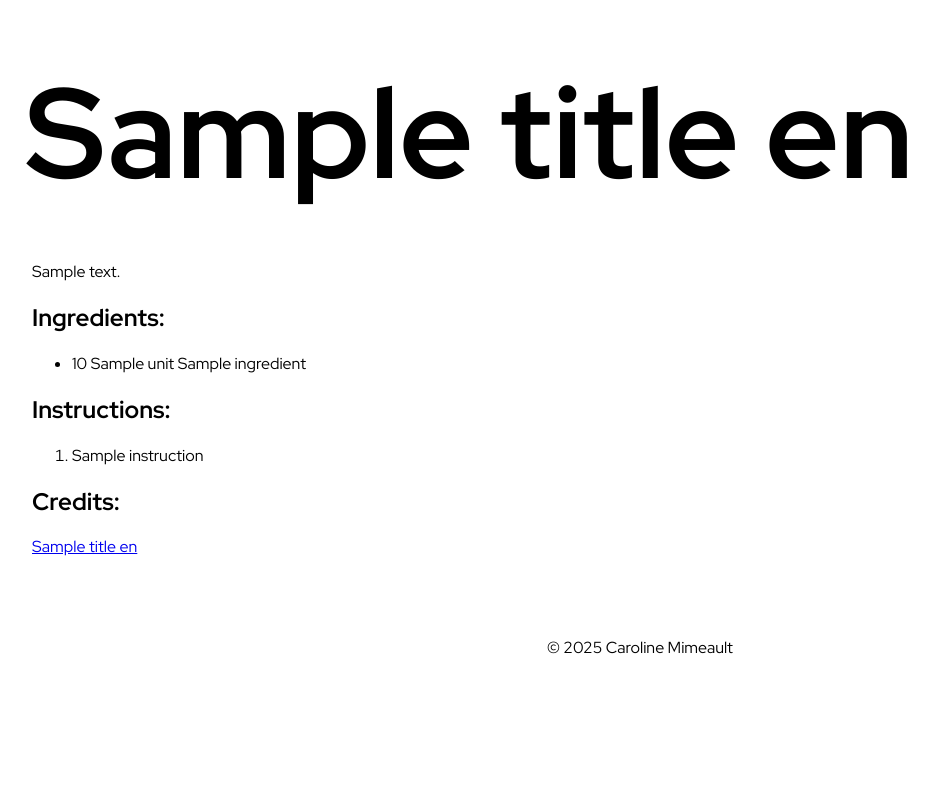
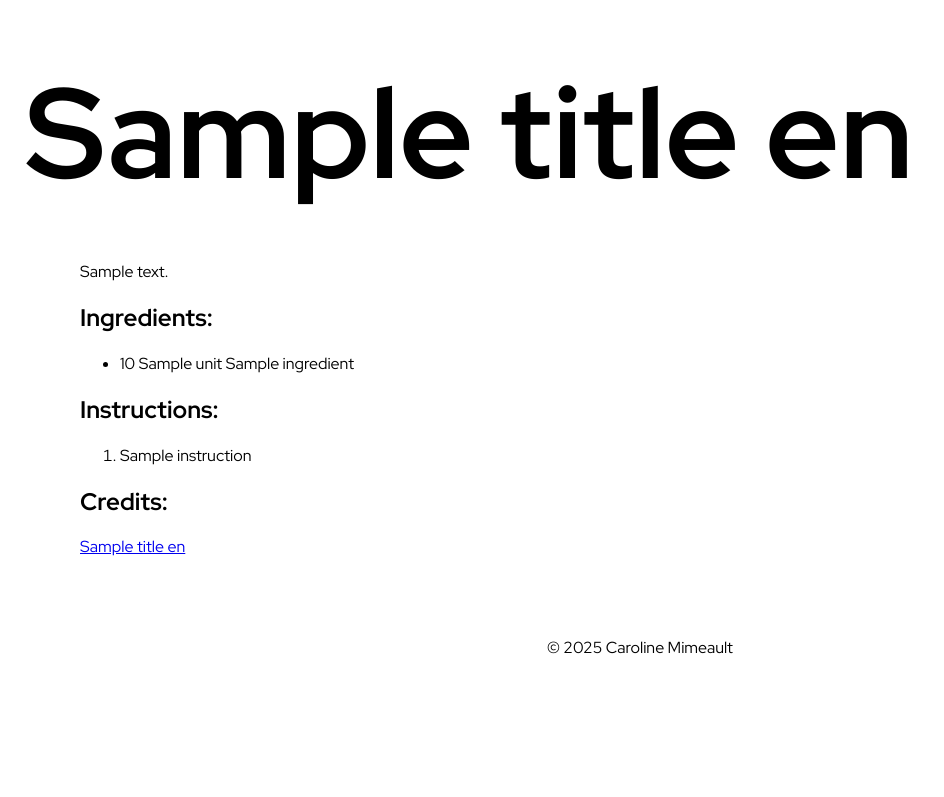
Before and after one commit to caromimo/caromimo.ca, a FastAPI app: template app/templates/recipe.html in a window 1280 px wide. Shown: the part 1130-1927 px from the top of the page, without its empty margins (0-944 px from the left). Run offline with FastAPI, Linux system fonts and the light colour scheme; the template is opened without the code that fills it: most values are stand-ins (such as "Sample title", 1, 10 or a date in 2020).

Commit message:
increased left margin for recipe detail section

```diff
--- a/app/static/styles.css
+++ b/app/static/styles.css
@@ -50,5 +50,5 @@ h1 {
 }
 
 .all-details {
-    margin: 0 2em 0 2em;
+    margin: 0 3em 0 5em;
 }
```
